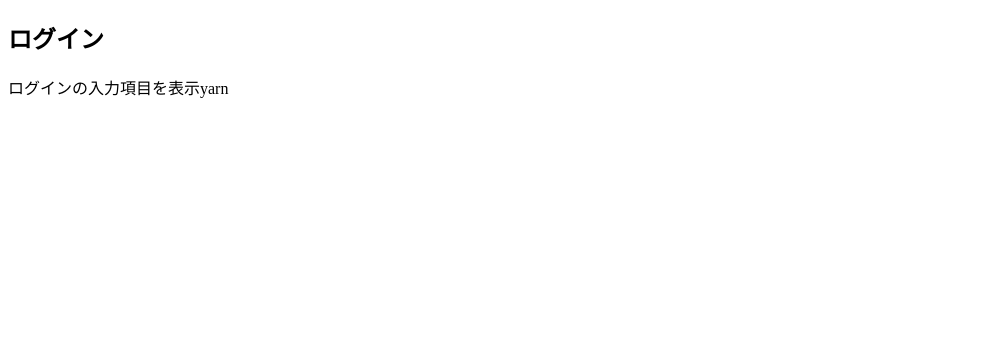
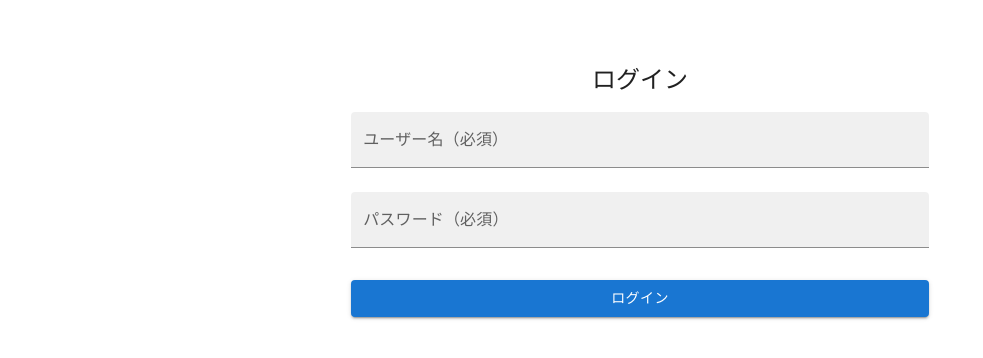
Before and after one commit to aspiratio/fullstack_web_development, a Next.js app in the folder app/frontend/: page /login in a window 1280 px wide. Shown: the top 358 px of the page, without its empty margins (0-983 px from the left). Built offline with nearby package versions, Linux system fonts and the light colour scheme.

Commit message:
ログイン画面のUIまで実装

```diff
--- a/app/frontend/app/login/page.tsx
+++ b/app/frontend/app/login/page.tsx
@@ -1,8 +1,109 @@
+"use client"
+
+import {
+  createTheme,
+  Box,
+  Button,
+  Container,
+  CssBaseline,
+  TextField,
+  ThemeProvider,
+  Typography,
+} from "@mui/material"
+
+import { useRouter } from "next/navigation"
+import { useState } from "react"
+import { useForm } from "react-hook-form"
+
+type FormData = {
+  username: string
+  password: string
+}
+
 export default function Page() {
+  const {
+    register,
+    handleSubmit,
+    formState: { errors },
+  } = useForm()
+
+  const [authError, setAuthError] = useState("")
+  const router = useRouter()
+
+  const defaultTheme = createTheme()
+  const onSubmit = (event: any): void => {
+    const data: FormData = {
+      username: event.username,
+      password: event.password,
+    }
+    handleLogin(data)
+  }
+
+  const handleLogin = (data: FormData) => {
+    router.push("/inventory/products")
+  }
+
   return (
-    <>
-      <h2>ログイン</h2>
-      <p>ログインの入力項目を表示yarn</p>
-    </>
+    <ThemeProvider theme={defaultTheme}>
+      <Container component="main">
+        <CssBaseline />
+        <Box
+          sx={{
+            marginTop: 8,
+            display: "flex",
+            flexDirection: "column",
+            alignItems: "center",
+          }}
+        >
+          <Typography component="h1" variant="h5">
+            ログイン
+          </Typography>
+          <Box component="form" onSubmit={handleSubmit(onSubmit)}>
+            {authError && (
+              <Typography variant="body2" color="error">
+                {authError}
+              </Typography>
+            )}{" "}
+            <TextField
+              type="text"
+              id="username"
+              variant="filled"
+              label="ユーザー名（必須）"
+              fullWidth
+              margin="normal"
+              {...register("username", { required: "必須入力です。" })}
+              error={Boolean(errors.username)}
+              helperText={errors.username?.message?.toString() || ""}
+            />
+            <TextField
+              type="password"
+              id="password"
+              variant="filled"
+              label="パスワード（必須）"
+              autoComplete="current-password"
+              fullWidth
+              margin="normal"
+              {...register("password", {
+                required: "必須入力です。",
+                minLength: {
+                  value: 8,
+                  message: "8文字以上の文字列にしてください。",
+                },
+              })}
+              error={Boolean(errors.password)}
+              helperText={errors.password?.message?.toString() || ""}
+            />
+            <Button
+              variant="contained"
+              type="submit"
+              fullWidth
+              sx={{ mt: 3, mb: 2 }}
+            >
+              ログイン
+            </Button>
+          </Box>
+        </Box>
+      </Container>
+    </ThemeProvider>
   )
 }
```
